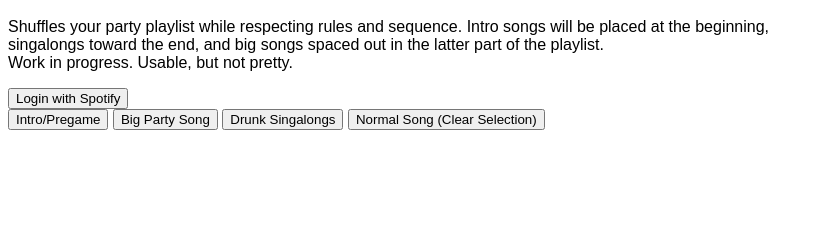
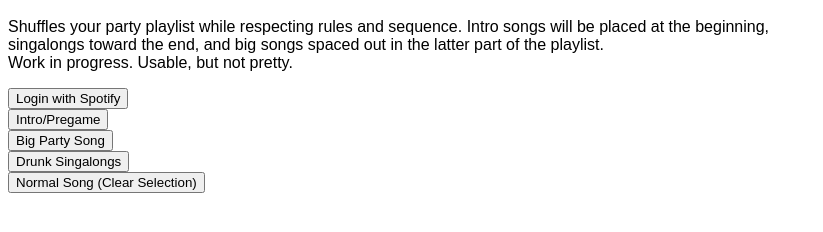
Before and after one commit to gregramel/gregramel.github.io, a plain HTML site: page priority_shuffle.html in a window 1280 px wide. Shown: the part 48-280 px from the top of the page, without its empty margins (0-823 px from the left). Drawn offline with Linux system fonts and the light colour scheme.

Commit message:
Update priority_shuffle.html

```diff
--- a/priority_shuffle.html
+++ b/priority_shuffle.html
@@ -33,9 +33,9 @@
 		              	</div>
 	          		</div>
 	              	<div id="typeButtonsContainer">
-	              		<button id="intro-btn">Intro/Pregame</button>
-		              	<button id="big-btn">Big Party Song</button>
-		              	<button id="singalong-btn">Drunk Singalongs</button>
+	              		<button id="intro-btn">Intro/Pregame</button><br />
+		              	<button id="big-btn">Big Party Song</button><br />
+		              	<button id="singalong-btn">Drunk Singalongs</button><br />
 		              	<button id="std-btn">Normal Song (Clear Selection)</button>
 	              	</div>
 	          	</div>
```
